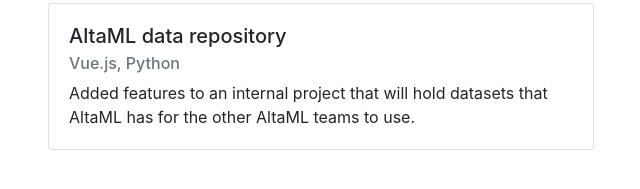
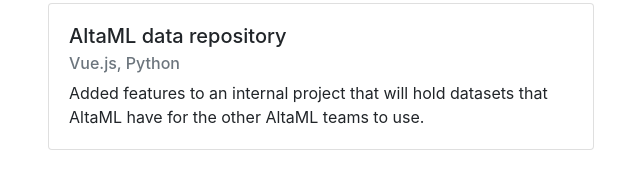
Before and after one commit to pborlongan/pborlongan.github.io, a Jekyll site: the page built from index.html, in a window 1280 px wide. Shown: the part 544-733 px from the top of the page, without its empty margins (319-959 px from the left). Built offline with Jekyll 4.4.1, drawn with Linux system fonts in a browser that asks for light colours; emoji names are drawn with the system emoji font.

Commit message:
grammar check

```diff
--- a/index.html
+++ b/index.html
@@ -32,7 +32,7 @@
             <div class="card-body">
                 <h5 class="card-title">AltaML data repository</h5>
                 <h6 class="card-subtitle mb-2 text-muted">Vue.js, Python</h6>
-                <p class="card-text">Added features to an internal project that will hold datasets that AltaML has for the other AltaML teams to use.</p>
+                <p class="card-text">Added features to an internal project that will hold datasets that AltaML have for the other AltaML teams to use.</p>
             </div>
         </div>
     </div>
```
